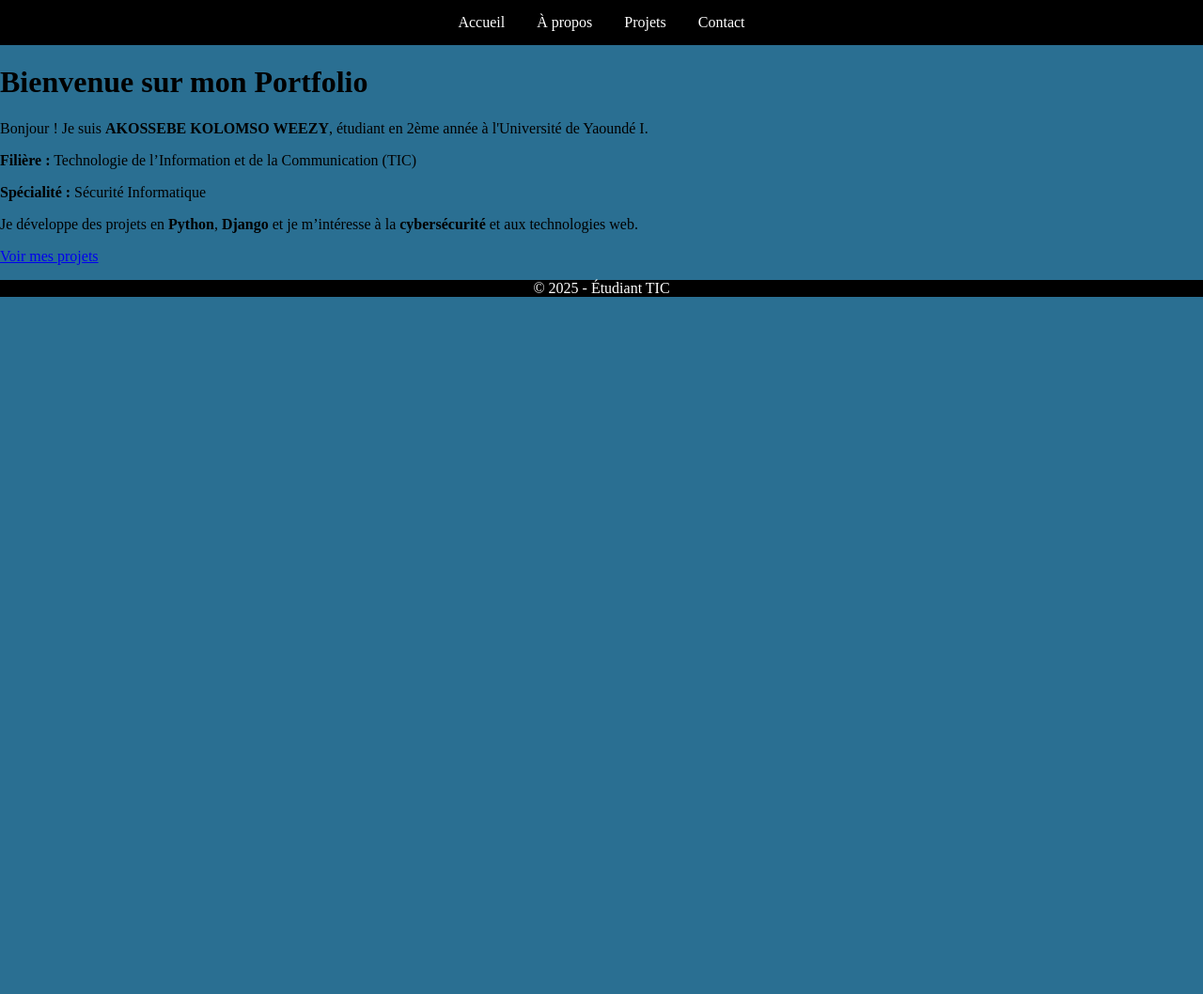
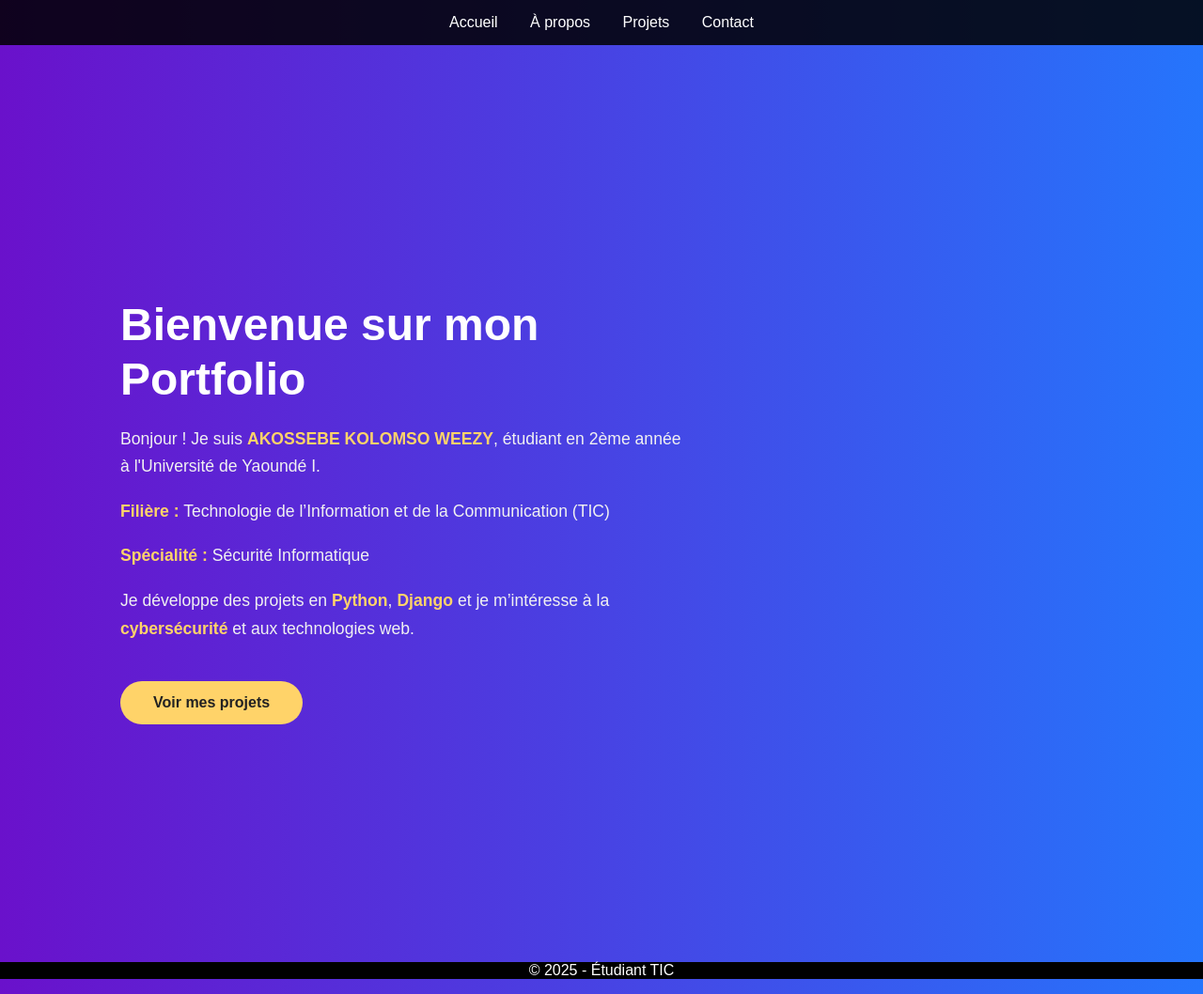
Before and after one commit to akossebe/mon-portfolio, a Django app: page / in a window 1280 px wide. Shown: the whole page at 94% size. Before the commit the page ends 316 px from the top, so only its background shows below. Run offline with Django 5.2, Linux system fonts and the light colour scheme.

Commit message:
petite touche sur le css sur la page home

```diff
--- a/portfolio/static/portfolio/css/style.css
+++ b/portfolio/static/portfolio/css/style.css
@@ -1,27 +1,112 @@
-body{
-background: #2A6F92;
-padding: 0px;
-margin:0px;
+/* ===== BODY ===== */
+body {
+    background-image: linear-gradient(to right, #6a11cb 0%, #2575fc 100%);
+    padding: 0;
+    margin: 0;
+    font-family: 'Poppins', sans-serif;
+    color: white;
+}
 
-}
-nav{
-background: black;
+/* ===== NAVBAR ===== */
+nav {
+    background: rgba(0, 0, 0, 0.85);
     padding: 15px;
     text-align: center;
+    position: sticky;
+    top: 0;
+    z-index: 1000;
 }
 
- nav a{
+nav a {
     color: white;
- margin:15px;
+    margin: 15px;
     text-decoration: none;
+    font-weight: 500;
+    transition: color 0.3s ease;
 }
 
- nav a:hover{
- color:#2A6F92;
+nav a:hover {
+    color: #2A6F92;
 }
+
+/* ===== HOME SECTION ===== */
+.home-container {
+    min-height: calc(100vh - 70px); /* laisse la place au nav */
+    display: flex;
+    align-items: center;
+    justify-content: space-between;
+    padding: 80px 10%;
+}
+
+ .home-container {
+    min-height: 100vh;
+    display: flex;
+    align-items: center;
+    justify-content: space-between;
+    padding: 80px 10%;
+    color: #fff;
+}
+
+ .home-text {
+    max-width: 600px;
+}
+
+.home-text h1 {
+    font-size: 3rem;
+    margin-bottom: 20px;
+    line-height: 1.2;
+}
+
+.home-text p {
+    font-size: 1.1rem;
+    margin-bottom: 15px;
+    line-height: 1.7;
+    color: #f1f1f1;
+}
+.home-text strong {
+    color: #ffd369;
+}
+
+.btn {
+    display: inline-block;
+    margin-top: 25px;
+    padding: 14px 35px;
+    background: #ffd369;
+    color: #222;
+    text-decoration: none;
+    font-weight: 600;
+    border-radius: 50px;
+    transition: all 0.3s ease;
+}
+
+.btn:hover {
+    background: #fff;
+    color: #2575fc;
+    transform: translateY(-3px);
+    box-shadow: 0 10px 25px rgba(0,0,0,0.2);
+}
+
+
 
  footer{
  background:black;
  color: white;
  text-align: center;
  }
+
+ @media (max-width: 900px) {
+    .home-container {
+        flex-direction: column;
+        text-align: center;
+        padding: 60px 8%;
+    }
+
+    .home-text {
+        max-width: 100%;
+    }
+
+    .home-image img {
+        margin-top: 40px;
+        width: 260px;
+    }
+}
```
Lines whose indentation alone changed are shown as unchanged.
